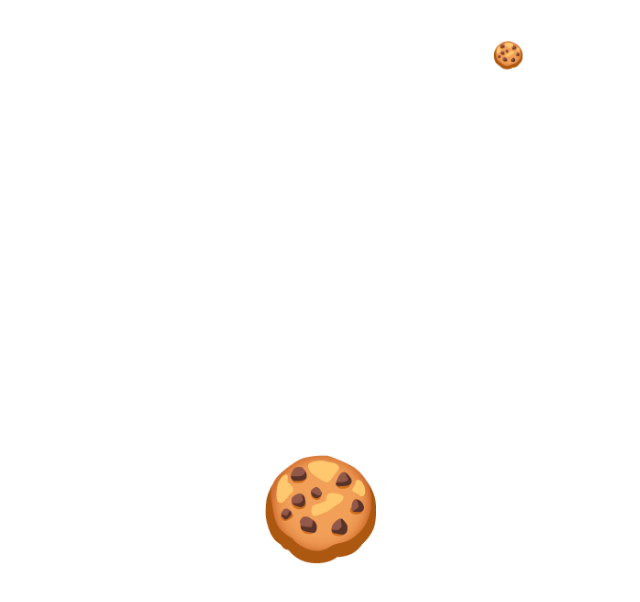
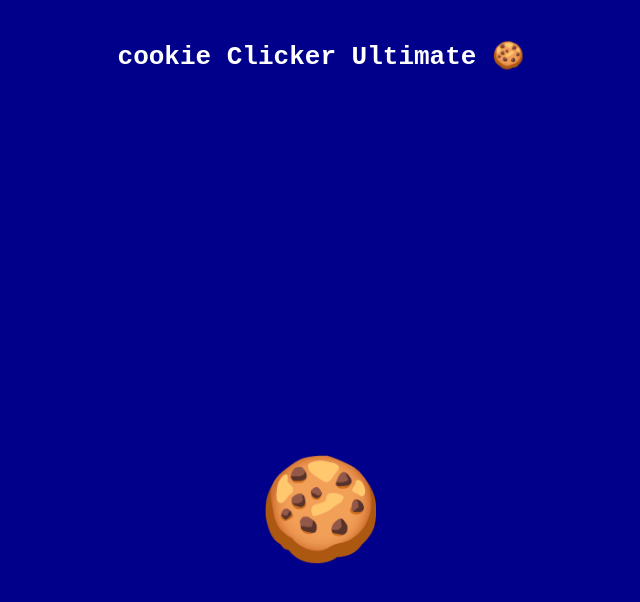
Before and after one commit to YoungStudios/Learn-Pyth, a plain HTML site: page index.html in a window 1280 px wide. Shown: the whole page, without its empty margins (319-959 px from the left). Drawn offline with Linux system fonts and the light colour scheme.

Commit message:
Update index.html

```diff
--- a/index.html
+++ b/index.html
@@ -2,7 +2,7 @@
 button:active { transform:scale(0.9);}
 
 </style>
-<body style="text-align:center;backgroun color: darkblue;">
+<body style="text-align:center;background-color: darkblue;">
   <h1 style="font-weight: 900;font-family:monospace;text-align: center;margin-top: 5vh; color: white;"><b>cookie Clicker Ultimate 🍪 </b></h1>
 <button style="margin-top: 45vh; font-size:100px;background: none; border: none;cursor: pointer;"> 🍪 </button>
 
```
